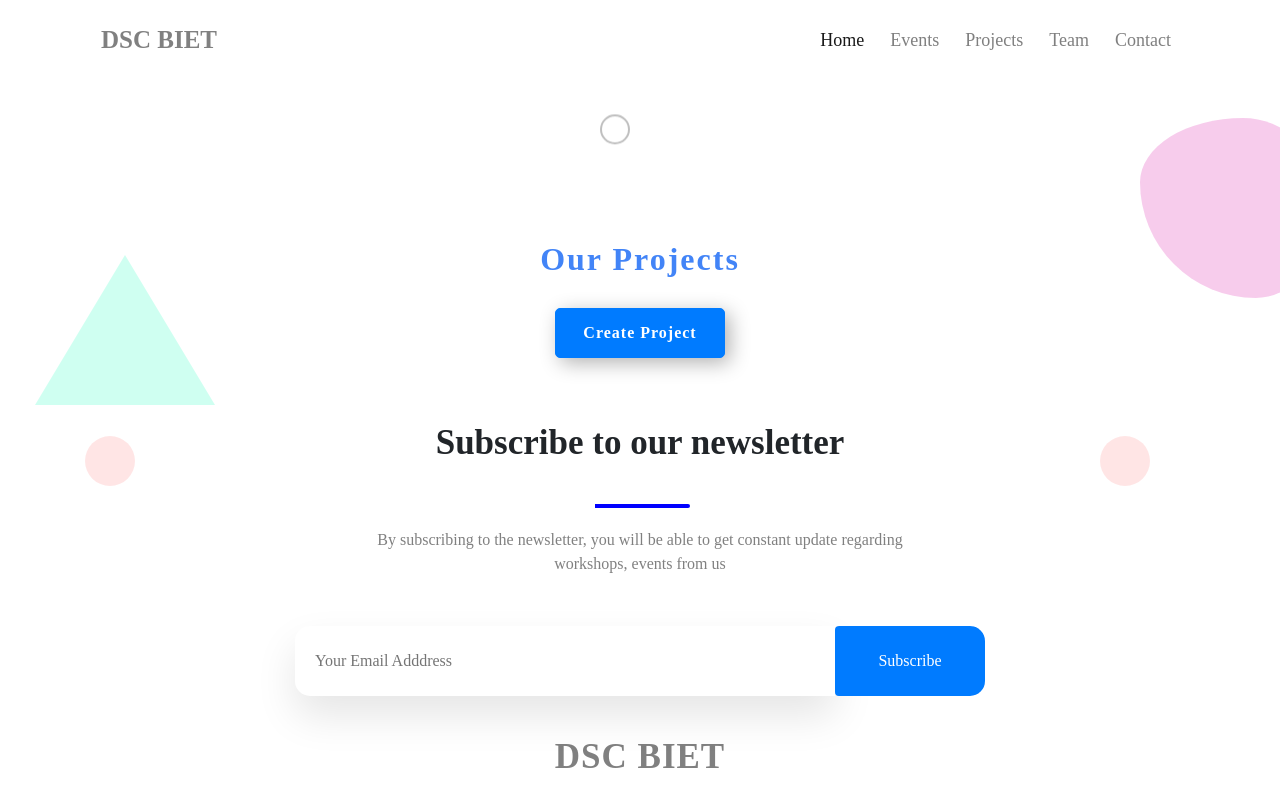
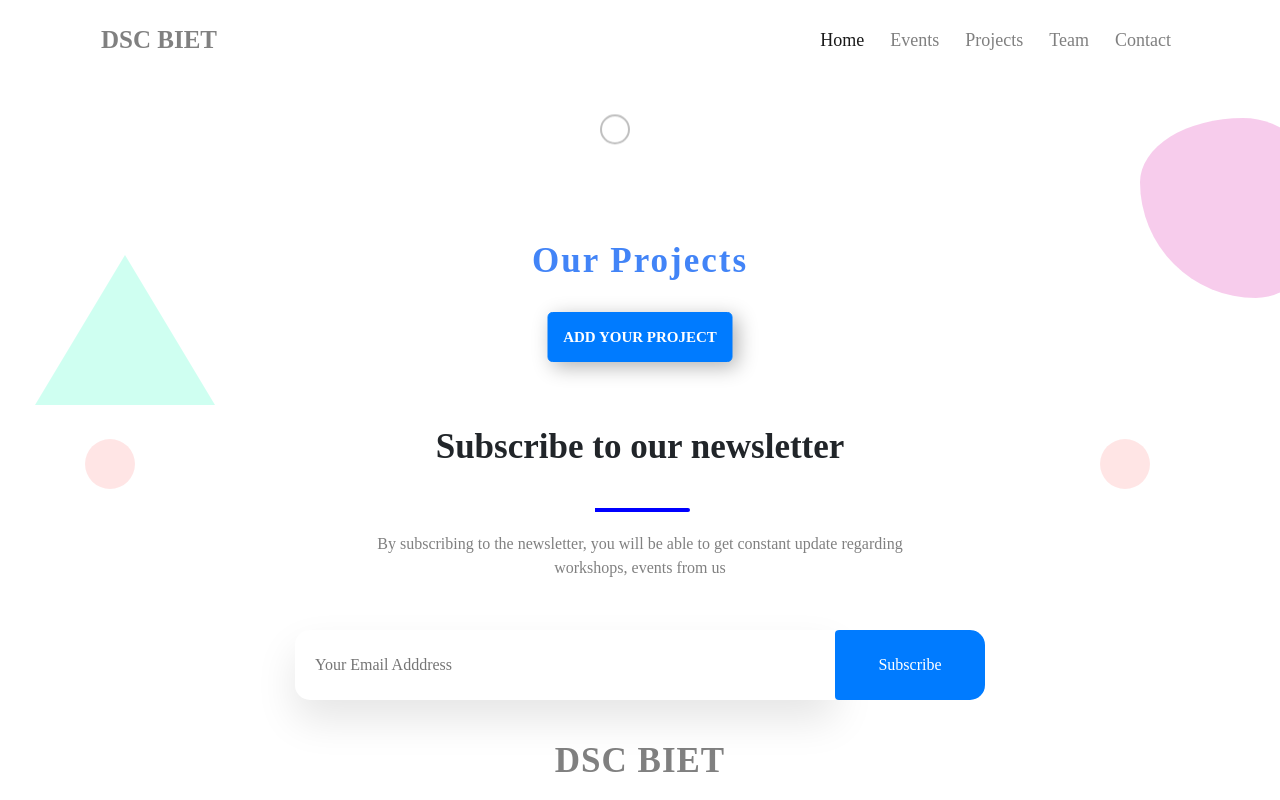
Before and after one commit to tech-introspectors/Google-DSC-BIET, a React (Create React App) app: page /projects in a window 1280 px wide. Shown: the top 800 px of the page. Built offline with nearby package versions, Linux system fonts and the light colour scheme; a web font is replaced by a local one.

Commit message:
Added project page

```diff
--- a/src/pages/Home/Home.css
+++ b/src/pages/Home/Home.css
@@ -327,6 +327,7 @@
 
 .custom_heading{
   letter-spacing: 2px;
+  font-size: 35px;
 }
 
 .btn_custom_container{
@@ -343,7 +344,7 @@
   outline: 0;
   box-shadow: 5px 5px 20px rgba(0, 0, 0, 0.3);
   font-weight: bold !important;
-  letter-spacing: 1px;
+  font-size: 15px !important;
 }
 .btn_customs:hover{
   transition: 0.3s ease-in;
--- a/src/pages/Projects/Projects.jsx
+++ b/src/pages/Projects/Projects.jsx
@@ -9,17 +9,17 @@ export default function Projects() {
        <div id = "egg" >
         <div className="container contact_container" id = "star-five ">
           <h2 className = "text-center custom_heading">Our Projects</h2>
-      <div>
+
           <div className = "btn_custom_container">
             <Button
-          text = "Create Project"
+              text = "ADD  YOUR PROJECT"
               column = "2"
               buttonSize = '50px'
-          buttonWidth = '170px'
+              buttonWidth = '250px'
               borderRadius = "5px"
               btn_customStyle = "btn_customs"
             />
-         </div>
+
         </div>
       </div>
 
```
Lines whose indentation alone changed are shown as unchanged.
